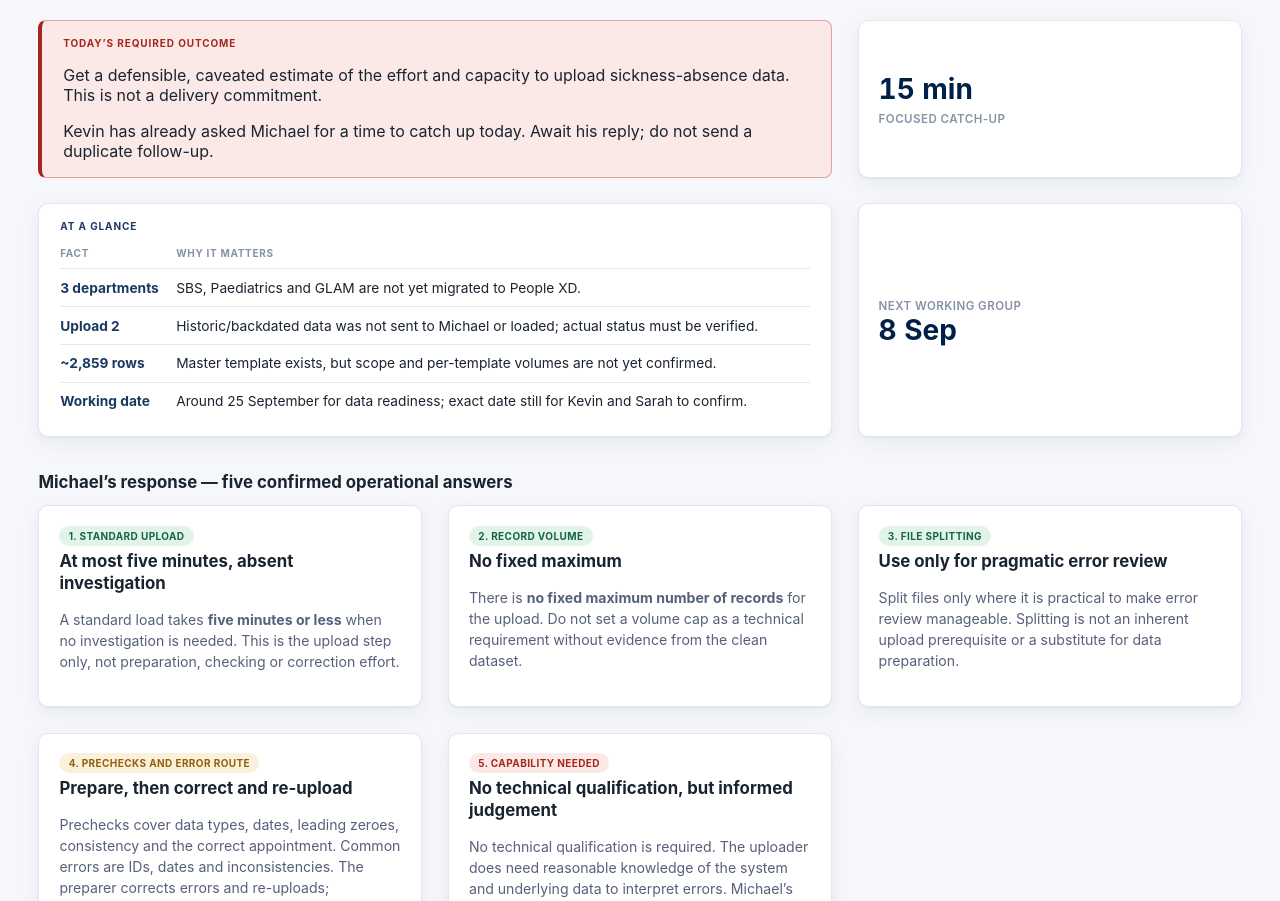
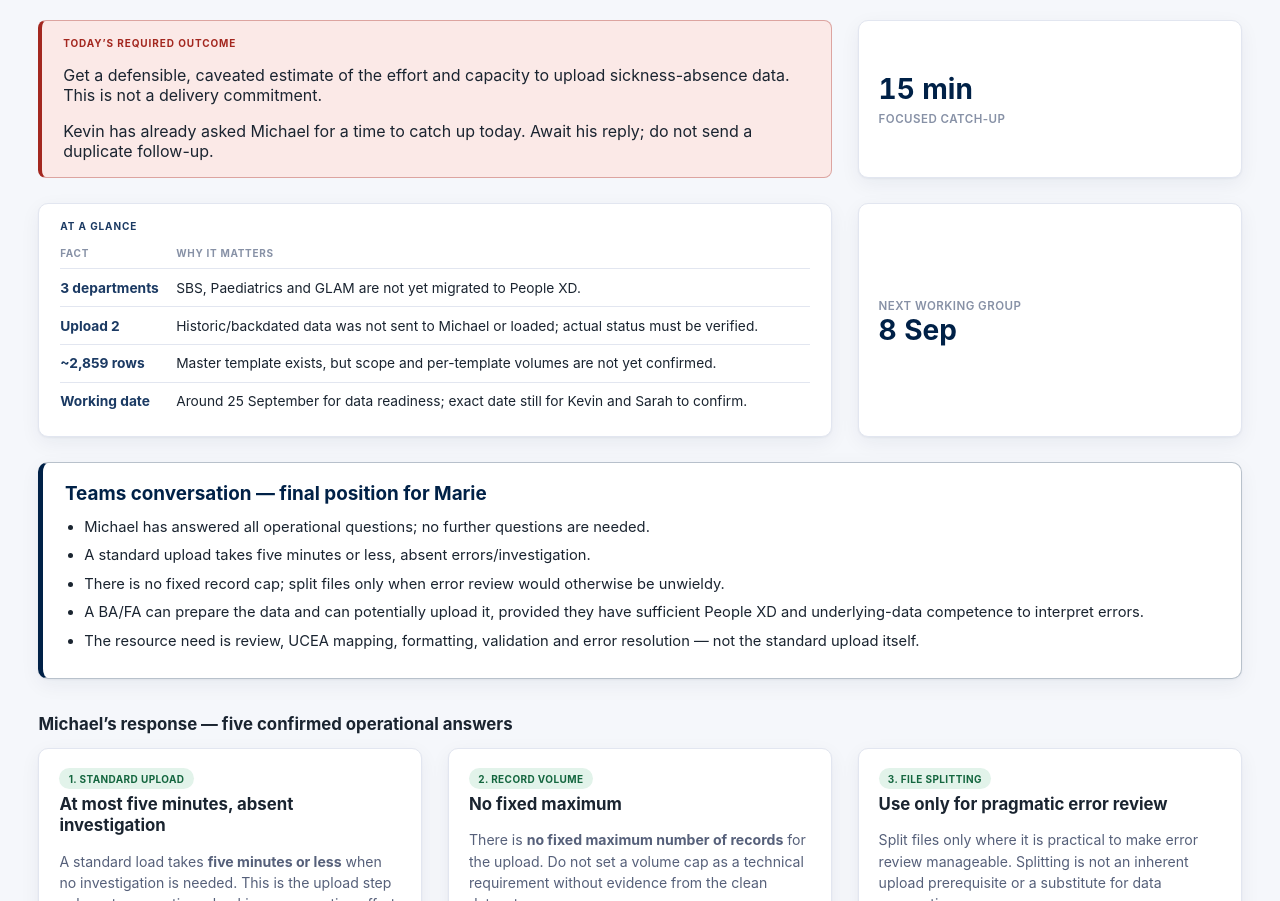
Before and after one commit to begb0037admin/meeting-records, a plain HTML site: page Meeting Reviews/Sickness Absence Data Uploads — Michael — 25-08.html in a window 1280 px wide. Shown: the part 199-1100 px from the top of the page. Drawn offline with Linux system fonts and the light colour scheme.

Commit message:
Surface final Marie position in HTML prep

```diff
--- a/Meeting Reviews/Sickness Absence Data Uploads — Michael — 25-08.html
+++ b/Meeting Reviews/Sickness Absence Data Uploads — Michael — 25-08.html
@@ -46,6 +46,10 @@
     .say { margin:.9rem 0 0; padding:.75rem .95rem; background:color-mix(in srgb,var(--navy) 5%,var(--bg)); border-left:3px solid var(--navy); border-radius:6px; color:var(--ink); font-size:.89rem; font-style:italic; line-height:1.48; }
     .say b { display:block; margin-bottom:.3rem; color:var(--navy-soft); font-size:9.5px; font-style:normal; letter-spacing:.08em; text-transform:uppercase; }
     .warning { border-left:3px solid var(--amber); padding-left:.75rem; }
+    .final-position { margin-top:1.6rem; padding:1.2rem 1.35rem; border:1px solid color-mix(in srgb,var(--navy) 28%,transparent); border-left:5px solid var(--navy); }
+    .final-position h2 { margin:0 0 .7rem; color:var(--navy); font-size:1.18rem; }
+    .final-position ul { margin:0; padding-left:1.2rem; }
+    .final-position li { margin:.42rem 0; color:var(--ink); font-size:.92rem; line-height:1.48; }
     .footer { max-width:980px; margin-top:2.4rem; padding:1rem 1.2rem; border-top:1px solid var(--line); color:var(--faint); font-size:.75rem; line-height:1.7; }
     @media (max-width:1100px) { .top-grid,.item-grid { grid-template-columns:1fr; } .flag,.glance { grid-column:span 1; } }
     @media print { body { background:#fff; } .card { box-shadow:none; } }
@@ -68,6 +72,17 @@
         <tr><td class="key">Working date</td><td>Around 25 September for data readiness; exact date still for Kevin and Sarah to confirm.</td></tr>
       </tbody></table></div>
       <div class="timer card"><span>Next working group</span><strong>8 Sep</strong></div>
+    </section>
+
+    <section class="final-position card" aria-labelledby="teams-final-position">
+      <h2 id="teams-final-position">Teams conversation — final position for Marie</h2>
+      <ul>
+        <li>Michael has answered all operational questions; no further questions are needed.</li>
+        <li>A standard upload takes five minutes or less, absent errors/investigation.</li>
+        <li>There is no fixed record cap; split files only when error review would otherwise be unwieldy.</li>
+        <li>A BA/FA can prepare the data and can potentially upload it, provided they have sufficient People XD and underlying-data competence to interpret errors.</li>
+        <li>The resource need is review, UCEA mapping, formatting, validation and error resolution — not the standard upload itself.</li>
+      </ul>
     </section>
 
     <h2>Michael’s response — five confirmed operational answers</h2>
```
Also changed, not shown: Meeting Reviews/docs/HANDOVER.md (+1 -1 lines).
